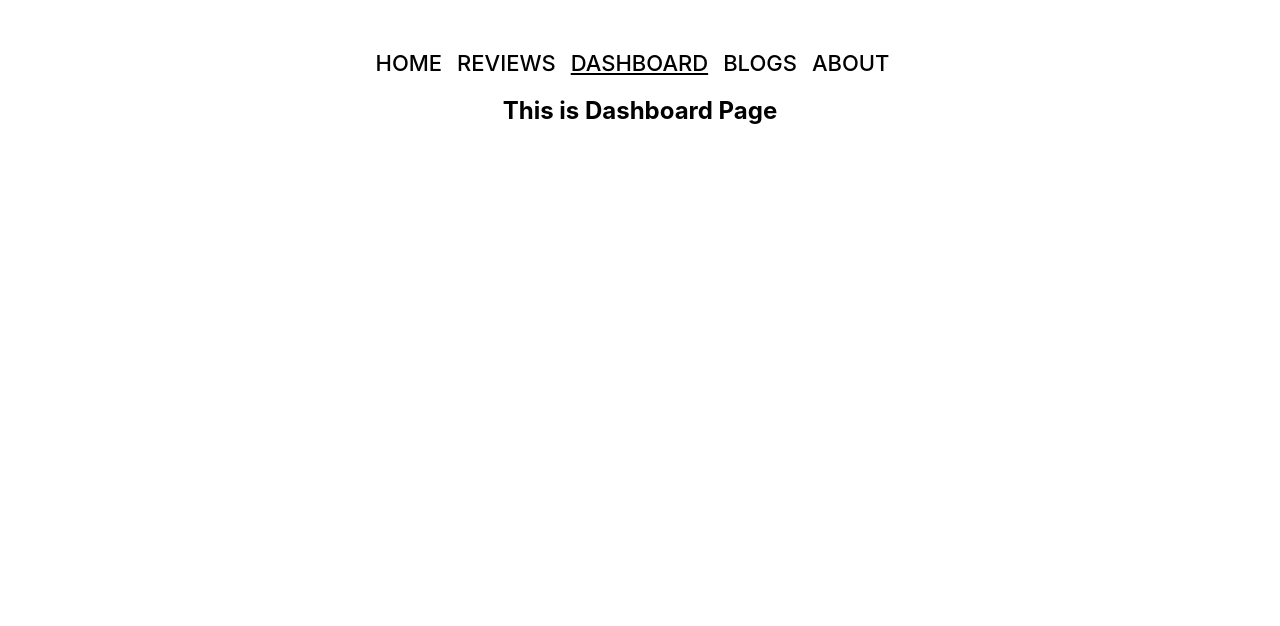
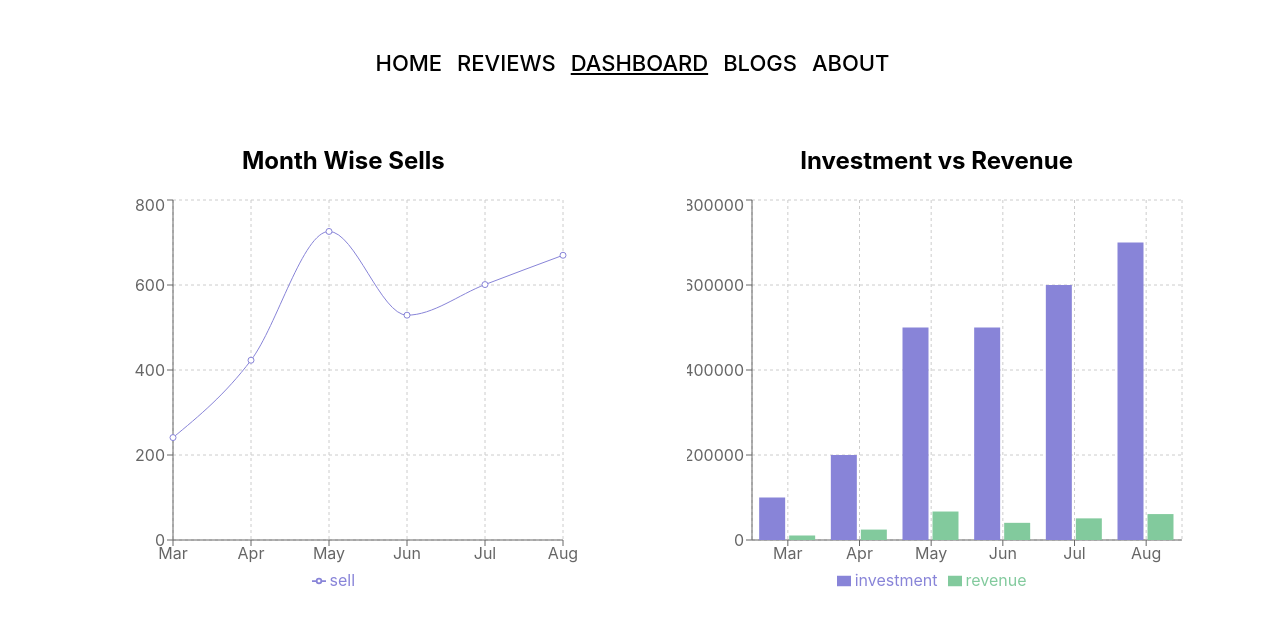
Before and after one commit to arifraj199/camera-hub, a React (Create React App) app: page /dashboard in a window 1280 px wide. Shown: the top 626 px of the page. Built offline with nearby package versions, Linux system fonts and the light colour scheme.

Commit message:
chart added

```diff
--- a/package.json
+++ b/package.json
@@ -10,6 +10,7 @@
     "react-dom": "^18.0.0",
     "react-router-dom": "^6.3.0",
     "react-scripts": "5.0.0",
+    "recharts": "^2.1.9",
     "web-vitals": "^2.1.4"
   },
   "scripts": {
--- a/src/components/Dashboard/Dashboard.css
+++ b/src/components/Dashboard/Dashboard.css
@@ -0,0 +1,5 @@
+.chart-container{
+    display: flex;
+    justify-content: space-evenly;
+    margin-top: 50px;
+}
--- a/src/components/Dashboard/Dashboard.js
+++ b/src/components/Dashboard/Dashboard.js
@@ -1,11 +1,88 @@
-import React from 'react';
+import React from "react";
+import {
+  Bar,
+  BarChart,
+  CartesianGrid,
+  Legend,
+  Line,
+  LineChart,
+  Tooltip,
+  XAxis,
+  YAxis
+} from "recharts";
+import './Dashboard.css';
 
 const Dashboard = () => {
-    return (
-        <div>
-            <h2>This is Dashboard Page</h2>
-        </div>
-    );
+  const data = [
+    {
+      month: "Mar",
+      investment: 100000,
+      sell: 241,
+      revenue: 10401
+    },
+    {
+      month: "Apr",
+      investment: 200000,
+      sell: 423,
+      revenue: 24500
+    },
+    {
+      month: "May",
+      investment: 500000,
+      sell: 726,
+      revenue: 67010
+    },
+    {
+      month: "Jun",
+      investment: 500000,
+      sell: 529,
+      revenue: 40405
+    },
+    {
+      month: "Jul",
+      investment: 600000,
+      sell: 601,
+      revenue: 50900
+    },
+    {
+      month: "Aug",
+      investment: 700000,
+      sell: 670,
+      revenue: 61000
+    }
+  ];
+  return (
+    <div className="chart-container">
+      <div className="month-wise-sell">
+        <h2>Month Wise Sells</h2>
+        <LineChart
+          width={500}
+          height={400}
+          data={data}
+          margin={{ top: 5, right: 30, left: 20, bottom: 5 }}
+        >
+          <CartesianGrid strokeDasharray="3 3" />
+          <XAxis dataKey={"month"} />
+          <YAxis dataKey={"sell"} />
+          <Tooltip />
+          <Legend />
+          <Line type="monotone" dataKey={"sell"} stroke="#8884d8" />
+        </LineChart>
+      </div>
+      <div className="investment-revenue">
+        <h2>Investment vs Revenue</h2>
+        <BarChart width={500} height={400} data={data}>
+          <CartesianGrid strokeDasharray="3 3" />
+          <XAxis dataKey={"month"} />
+          <YAxis dataKey={"investment"} />
+          <Tooltip />
+          <Legend />
+          <Bar dataKey="investment" fill="#8884d8" />
+          <Bar dataKey="revenue" fill="#82ca9d" />
+        </BarChart>
+      </div>
+    </div>
+  );
 };
 
 export default Dashboard;
```
Also changed, not shown: public/data.json (added, +38 -0 lines), src/hooks/useData.js (added, +14 -0 lines), 1 other file (tests, documents, lock files or other folders).
